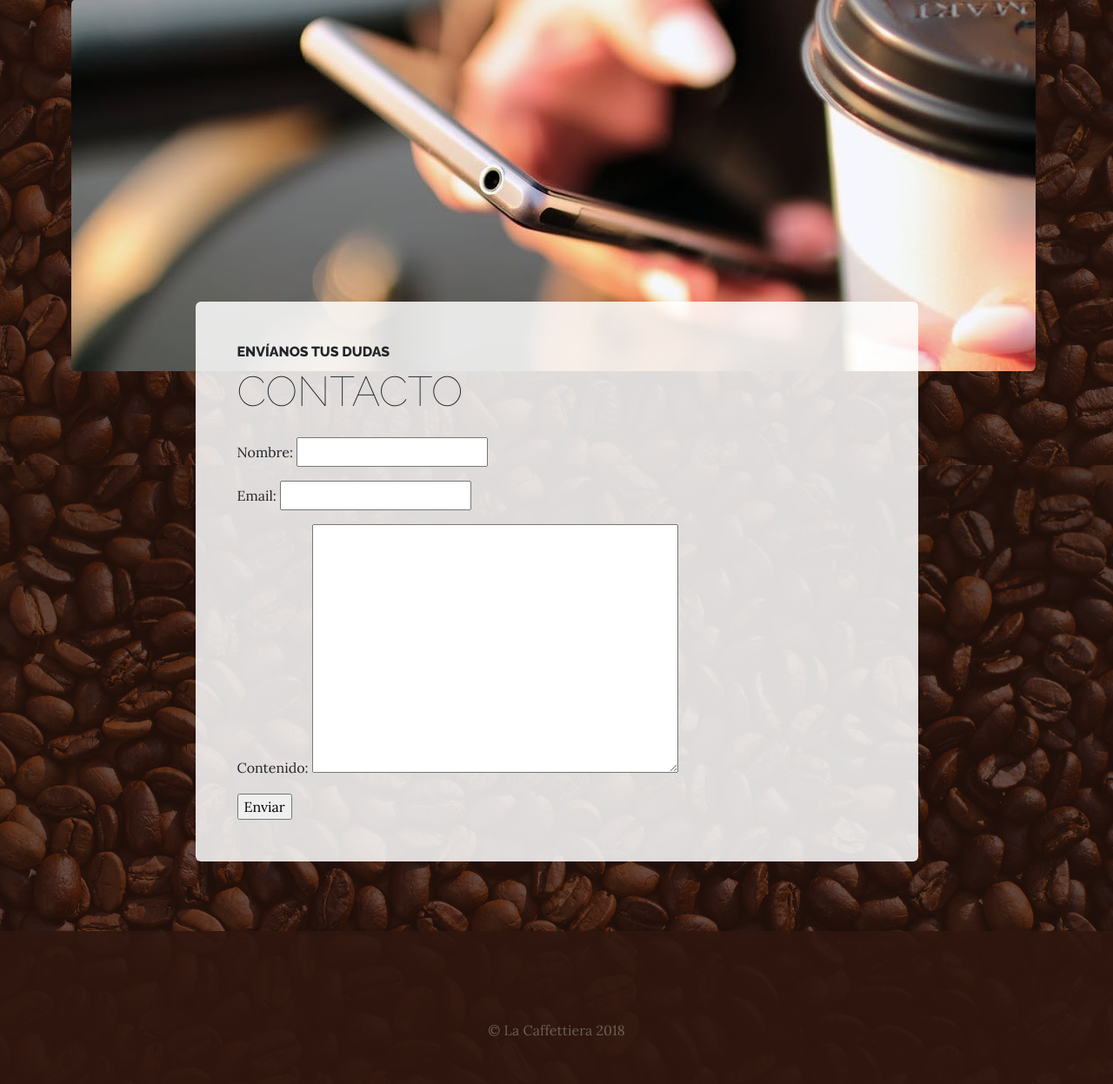
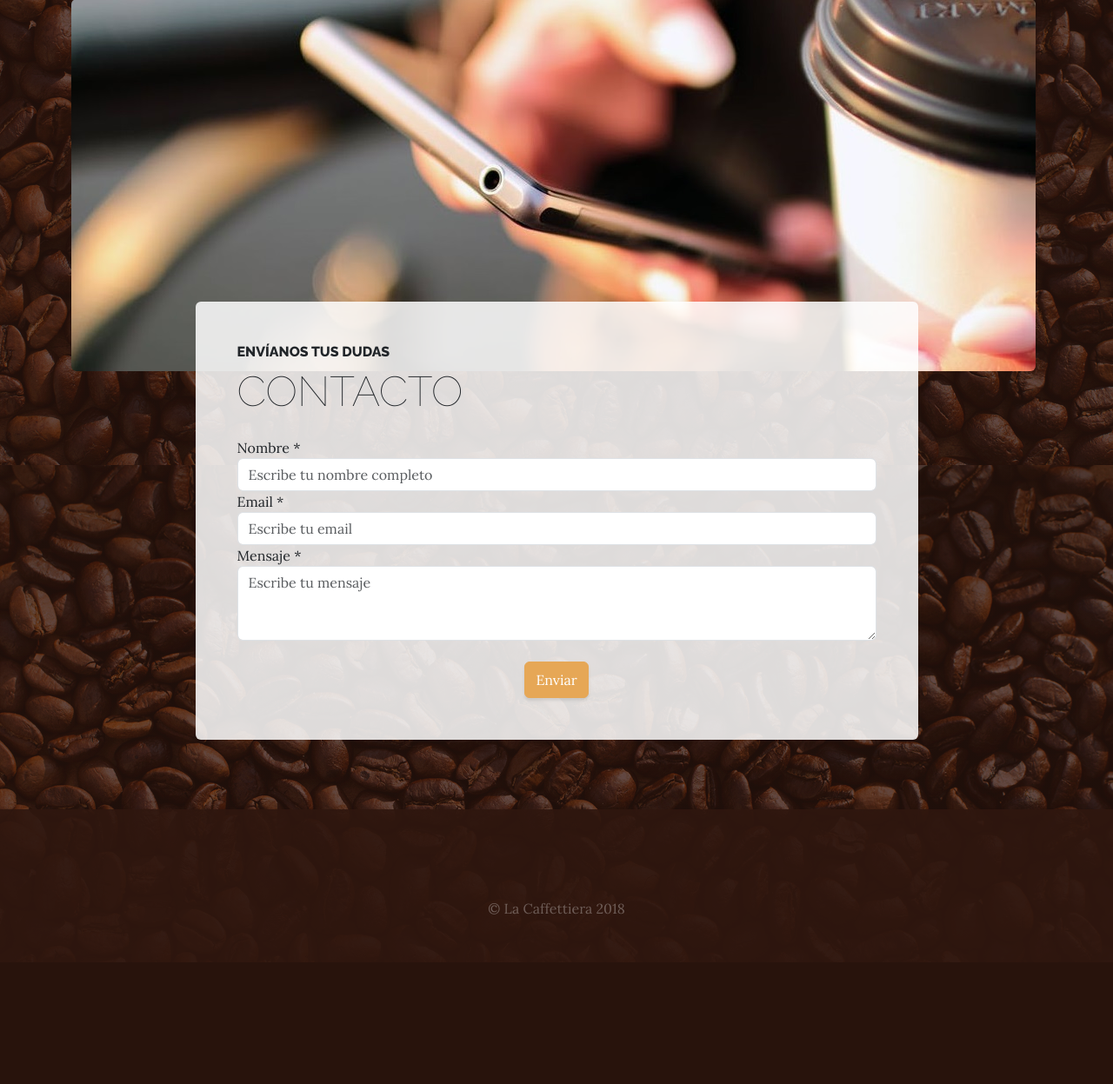
Before and after one commit to jesus010795/webempresa, a Django app: page /contact/ in a window 1280 px wide. Shown: the part 441-1688 px from the top of the page at 87% size. After the commit the page ends 1534 px from the top, so only its background shows below. Run offline with Django 5.2, Linux system fonts and the light colour scheme; data that the repository does not hold is empty; some libraries are stand-ins or nearby versions.

Commit message:
contact: implementation of email sending logic with error handling
Use of EmailMessage to send contact form data. - Implementation of a try-except block for error handling. - Redirection logic has been added with the parameters ?ok and ?fail for user comments.

```diff
--- a/contact/forms.py
+++ b/contact/forms.py
@@ -2,6 +2,34 @@ from django import forms
 
 
 class Contact(forms.Form):
-    name = forms.CharField(label="Nombre", required=True)
-    email = forms.EmailField(label="Email", required=True)
-    content = forms.CharField(label="Contenido", widget=forms.Textarea, required=True)
+    name = forms.CharField(
+        label="Nombre",
+        required=True,
+        widget=forms.TextInput(
+            attrs={"class": "form-control", "placeholder": "Escribe tu nombre completo"}
+        ),
+        min_length=5,
+        max_length=100,
+    )
+    email = forms.EmailField(
+        label="Email",
+        required=True,
+        widget=forms.EmailInput(
+            attrs={"class": "form-control", "placeholder": "Escribe tu email"}
+        ),
+        min_length=5,
+        max_length=100,
+    )
+    content = forms.CharField(
+        label="Contenido",
+        widget=forms.Textarea(
+            attrs={
+                "class": "form-control",
+                "rows": 3,
+                "placeholder": "Escribe tu mensaje",
+            }
+        ),
+        required=True,
+        min_length=10,
+        max_length=500,
+    )
--- a/contact/templates/contact/contact.html
+++ b/contact/templates/contact/contact.html
@@ -20,38 +20,42 @@
             {% if "ok" in request.GET %}
               <p>Mensaje enviado correctamente</p>
             {% endif %}
-            <form action="" method="POST">
+            {% comment %} <form action="" method="POST">
               {% csrf_token %}
               {{ form.as_p }}
               <input type="submit" value="Enviar">
-            </form>
-             <!--
-            <form>
+            </form> {% endcomment %}
+
+            <form action="" method="POST">
+              {% csrf_token %}
                 <div class="form-group">
                     <label>Nombre *</label>
                     <div class="input-group">
-                        <input type="text" class="form-control">
+                      {{form.name}}
                     </div>
+                      {{form.name.error}}
                 </div>
                 <div class="form-group">
                     <label>Email *</label>
                     <div class="input-group">
-                        <input type="text" class="form-control">
+                      {{form.email}}
                     </div>
-                    <ul class="errorlist">
+                      {{form.email.error}}
+                    {% comment %} <ul class="errorlist">
                         <li>El email no es correcto.</li>
-                    </ul>
+                    </ul> {% endcomment %}
                 </div>
                 <div class="form-group">
                     <label>Mensaje *</label>
                     <div class="input-group">
-                        <textarea class="form-control"></textarea>
+                      {{form.content}}
                     </div>
+                      {{form.content.error}}
                 </div>
-                <div class="text-center">
+                <div class="text-center mt-4">
                     <input type="submit" class="btn btn-primary btn-block py-2" value="Enviar">
                 </div>
-            </form> -->
+            </form>
             <!-- Fin formulario de contacto -->
           </div>
         </div>
--- a/contact/views.py
+++ b/contact/views.py
@@ -1,5 +1,6 @@
 from django.shortcuts import redirect, render
 from django.urls import reverse
+from django.core.mail import EmailMessage
 from .forms import Contact
 
 
@@ -14,8 +15,20 @@ def contact(request):
             name = contact_form.cleaned_data["name"]
             email = contact_form.cleaned_data["email"]
             content = contact_form.cleaned_data["content"]
-            # "Enviar email"
-            return redirect(reverse("contact") + "?ok")
+            # "Enviar email y redireccionar
+            email = EmailMessage(
+                "Nuevo mensaje de contacto",
+                "De {} <{}> \n Escribio:\n\n{}".format(name, email, content),
+                "no-reply@inbox.mailtrap.io",
+                ["jcd010795@gmail.com"],
+                reply_to=[email],
+            )
+            try:
+                email.send()
+                return redirect(reverse("contact") + "?ok")
+            except:
+                return redirect(reverse("contact") + "?fail")
+
         else:
             contact_form = Contact()
 
```
Also changed, not shown: webempresa/settings.py (+7 -0 lines).
